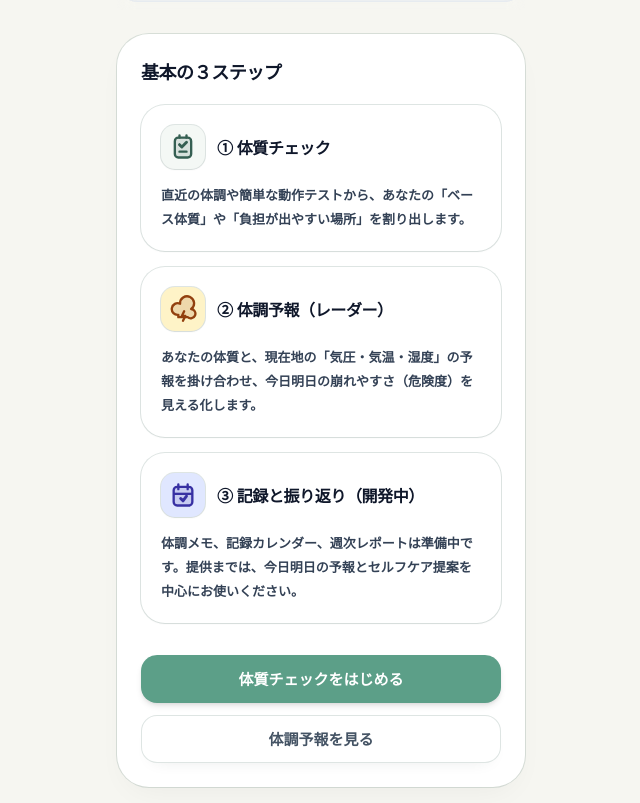
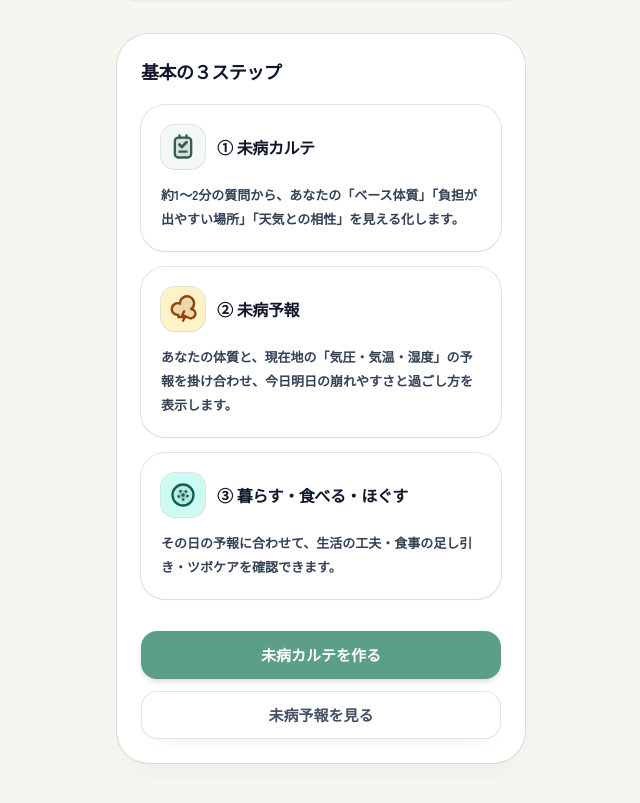
Before and after one commit to totonoucare/totonoucare-webapp, a Next.js app: page /guide in a window 1280 px wide. Shown: the part 360-1163 px from the top of the page, without its empty margins (319-959 px from the left). After the commit the page ends 1139 px from the top, so only its background shows below. Built offline with nearby package versions, Linux system fonts and the light colour scheme; no server answers.

Commit message:
Update page.js

```diff
--- a/app/guide/page.js
+++ b/app/guide/page.js
@@ -80,9 +80,8 @@ export default function GuidePage() {
   const tabs = useMemo(
     () => [
       { key: "start", label: "全体像" },
-      { key: "check", label: "①チェック" },
+      { key: "check", label: "①カルテ" },
       { key: "radar", label: "②予報" },
-      { key: "record", label: "③記録" },
     ],
     []
   );
@@ -138,19 +137,19 @@ export default function GuidePage() {
             基本の３ステップ
           </div>
           <div className="space-y-4">
-            <GuideCard tone="mint" title="① 体質チェック" icon={<IconChecklist />}>
-              直近の体調や簡単な動作テストから、あなたの「ベース体質」や「負担が出やすい場所」を割り出します。
+            <GuideCard tone="mint" title="① 未病カルテ" icon={<IconChecklist />}>
+              約1〜2分の質問から、あなたの「ベース体質」「負担が出やすい場所」「天気との相性」を見える化します。
             </GuideCard>
-            <GuideCard tone="amber" title="② 体調予報（レーダー）" icon={<IconWeather />}>
-              あなたの体質と、現在地の「気圧・気温・湿度」の予報を掛け合わせ、今日明日の崩れやすさ（危険度）を見える化します。
+            <GuideCard tone="amber" title="② 未病予報" icon={<IconWeather />}>
+              あなたの体質と、現在地の「気圧・気温・湿度」の予報を掛け合わせ、今日明日の崩れやすさと過ごし方を表示します。
             </GuideCard>
-            <GuideCard tone="indigo" title="③ 記録と振り返り（開発中）" icon={<IconCalendar />}>
-              体調メモ、記録カレンダー、週次レポートは準備中です。提供までは、今日明日の予報とセルフケア提案を中心にお使いください。
+            <GuideCard tone="teal" title="③ 暮らす・食べる・ほぐす" icon={<IconTsubo />}>
+              その日の予報に合わせて、生活の工夫・食事の足し引き・ツボケアを確認できます。
             </GuideCard>
 
             <div className="grid gap-3 pt-4">
-              <Button onClick={() => router.push("/check")} className="w-full shadow-md">体質チェックをはじめる</Button>
-              <Button variant="secondary" onClick={() => router.push("/radar")} className="w-full">体調予報を見る</Button>
+              <Button onClick={() => router.push("/check")} className="w-full shadow-md">未病カルテを作る</Button>
+              <Button variant="secondary" onClick={() => router.push("/radar")} className="w-full">未病予報を見る</Button>
             </div>
           </div>
         </Module>
@@ -160,7 +159,7 @@ export default function GuidePage() {
       {tab === "check" ? (
         <Module className="p-6">
           <div className="text-[18px] font-black tracking-tight text-slate-900 mb-2">
-            体質チェックで分かること
+            未病カルテで分かること
           </div>
           <div className="text-[13px] font-bold leading-6 text-slate-600 mb-5">
             ただの性格診断ではなく、東洋医学に基づく「体調の波の出方」を分析します。
@@ -178,20 +177,20 @@ export default function GuidePage() {
             </GuideCard>
 
             <div className="pt-2">
-              <Button onClick={() => router.push("/check")} className="w-full shadow-md">体質チェックへ</Button>
+              <Button onClick={() => router.push("/check")} className="w-full shadow-md">未病カルテへ</Button>
             </div>
           </div>
         </Module>
       ) : null}
 
-      {/* 3. 体調予報詳細タブ */}
+      {/* 3. 未病予報詳細タブ */}
       {tab === "radar" ? (
         <Module className="p-6">
           <div className="text-[18px] font-black tracking-tight text-slate-900 mb-2">
-            体調予報の見方
+            未病予報の見方
           </div>
           <div className="text-[13px] font-bold leading-6 text-slate-600 mb-5">
-            毎日の気象ダメージを避け、効率よく整えるためのダッシュボードです。
+            毎日の気象変化に合わせて、崩れる前に整えるためのダッシュボードです。
           </div>
 
           <div className="space-y-4">
@@ -206,39 +205,12 @@ export default function GuidePage() {
             </GuideCard>
 
             <div className="pt-2">
-              <Button onClick={() => router.push("/radar")} className="w-full shadow-md">体調予報へ</Button>
+              <Button onClick={() => router.push("/radar")} className="w-full shadow-md">未病予報へ</Button>
             </div>
           </div>
         </Module>
       ) : null}
 
-      {/* 4. 記録と振り返り詳細タブ */}
-      {tab === "record" ? (
-        <Module className="p-6">
-          <div className="text-[18px] font-black tracking-tight text-slate-900 mb-2">
-            記録機能について
-          </div>
-          <div className="text-[13px] font-bold leading-6 text-slate-600 mb-5">
-            記録・カレンダー・週次レポートは現在開発中です。リリース後のアップデートで提供予定です。
-          </div>
-
-          <div className="space-y-4">
-            <GuideCard tone="indigo" title="体調メモ（開発中）" icon={<IconChecklist />}>
-              予報を見た日の体調や、実際に行ったケアを残せる機能を準備しています。
-            </GuideCard>
-            <GuideCard tone="violet" title="記録カレンダー（開発中）" icon={<IconCalendar />}>
-              月ごとのカレンダーで、予報と体調メモを見返せるようにする予定です。
-            </GuideCard>
-            <GuideCard tone="amber" title="週次レポート（開発中）" icon={<IconSpark />}>
-              1週間の記録から、天気と体調の関係やケアの傾向を振り返れるようにしていきます。
-            </GuideCard>
-
-            <div className="pt-2">
-              <Button onClick={() => router.push("/radar")} className="w-full shadow-md">体調予報を見る</Button>
-            </div>
-          </div>
-        </Module>
-      ) : null}
     </AppShell>
   );
 }
```
